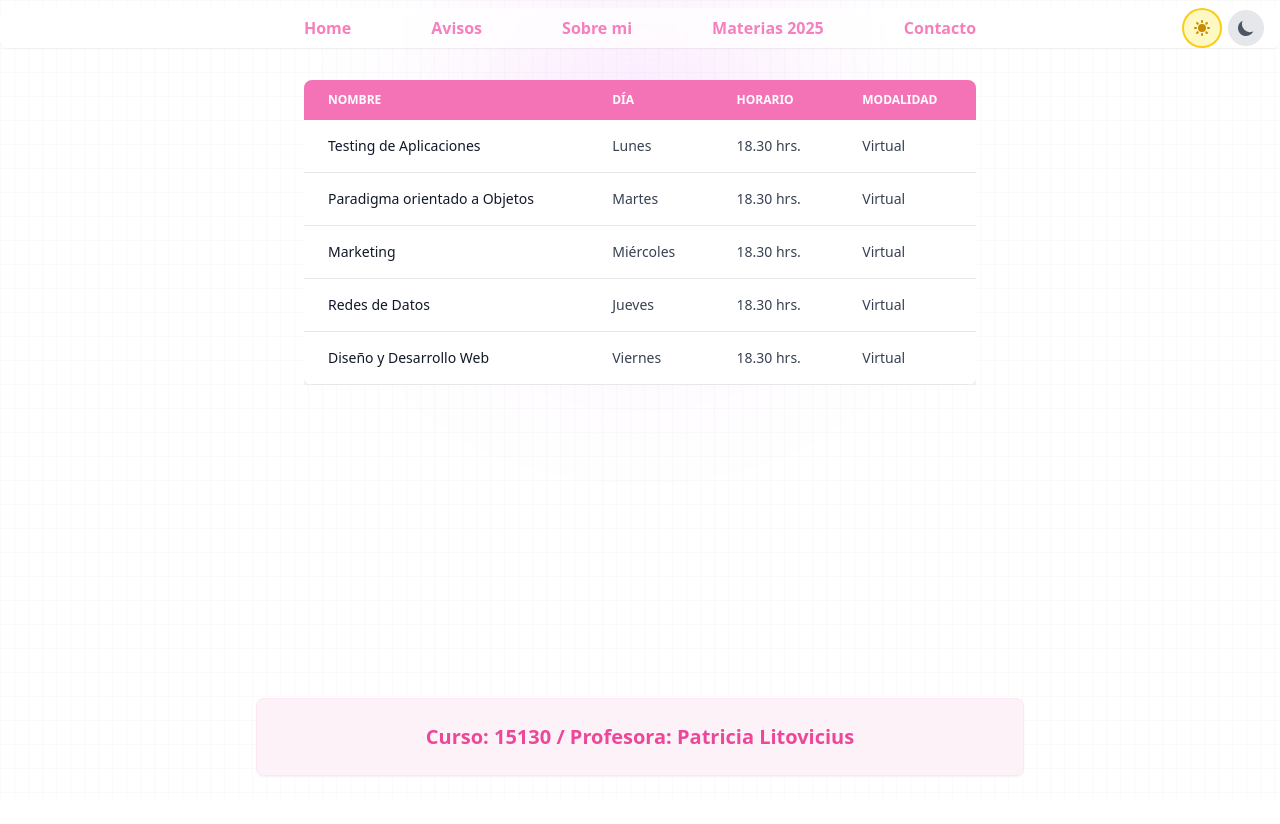
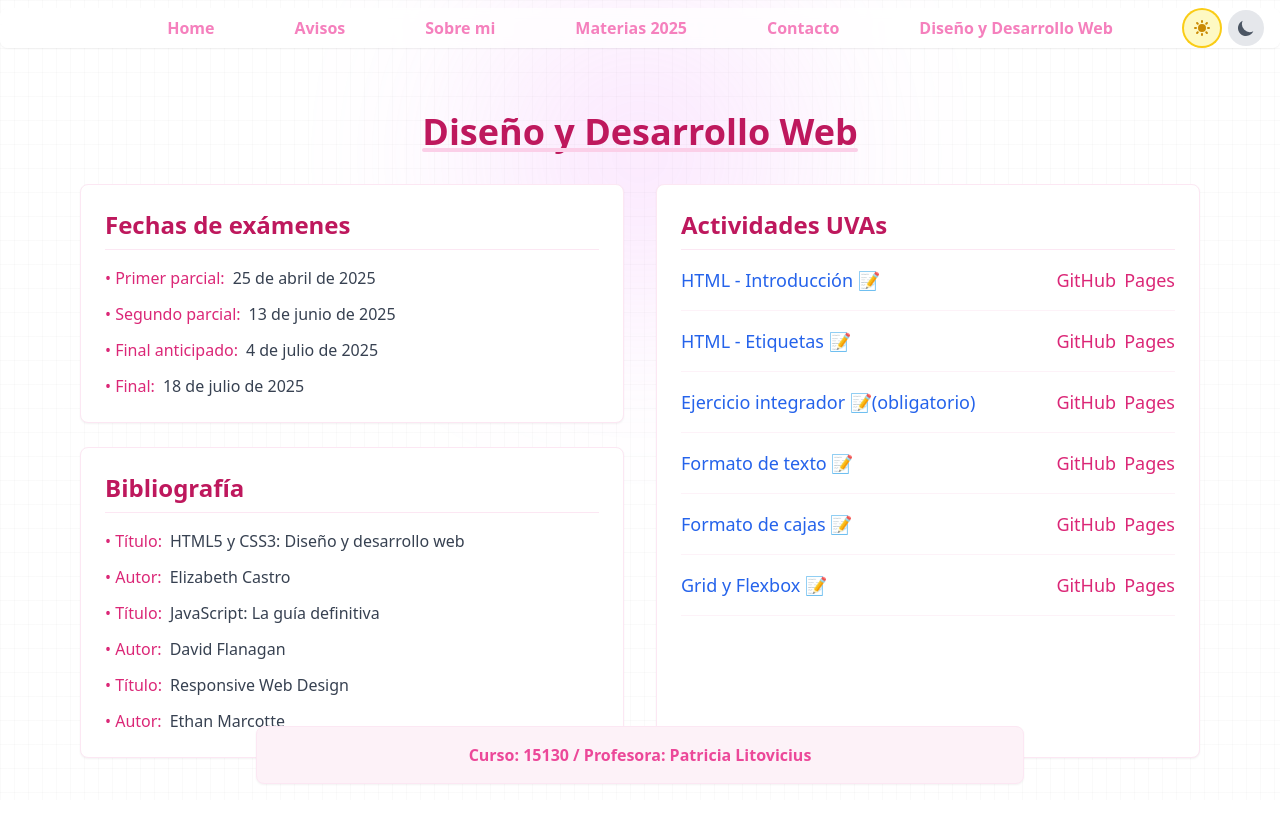
Before and after one commit to aylu2910/ORELLANA_1124248_14062025_Claroscuro, a plain HTML site: page disenioYdesarrolloWeb.html in a window 1280 px wide. Before the commit the page ends 800 px from the top, so only its background shows below. Drawn offline with nearby package versions, Linux system fonts and the light colour scheme.

Commit message:
Add files via upload

```diff
--- a/disenioYdesarrolloWeb.html
+++ b/disenioYdesarrolloWeb.html
@@ -2,15 +2,24 @@
 <html lang="en">
 
 <head>
-  <meta charset="UTF-8">
-  <meta name="viewport" content="width=device-width, initial-scale=1.0">
-  <title>Home - Con Modo Claro/Oscuro</title>
+  <meta charset="UTF-8" />
+  <meta name="viewport" content="width=device-width, initial-scale=1.0" />
+  <title>Diseño y Desarrollo Web</title>
   <script src="https://cdn.tailwindcss.com"></script>
+  <script>
+    // Script para aplicar el tema oscuro inmediatamente si está guardado en localStorage
+    if (localStorage.getItem('theme') === 'dark' || (!('theme' in localStorage) && window.matchMedia('(prefers-color-scheme: dark)').matches)) {
+      document.documentElement.classList.add('dark');
+    } else {
+      document.documentElement.classList.remove('dark');
+    }
+  </script>
   <script>
     tailwind.config = {
       darkMode: 'class',
     }
   </script>
+  <link rel="stylesheet" href="styles.css">
 </head>
 
 <body class="px-4 md:px-0 transition-colors duration-300">
@@ -27,17 +36,19 @@
     <!-- Desktop navigation -->
     <nav
       class="hidden md:flex px-3 text-md font-bold rounded-full text-pink-400 dark:text-pink-300 justify-center items-center relative">
-      <a class="relative block px-6 md:px-10 py-2 text-l opacity-90 text-wrap transition hover:text-pink-500 dark:hover:text-pink-400"
+      <a class="relative block px-6 md:px-10 py-2 text-l opacity-90 text-wrap hover:text-pink-500 dark:hover:text-pink-400"
         href="index.html">Home</a>
-      <a class="relative block px-6 md:px-10 py-2 text-l opacity-90 text-wrap transition hover:text-pink-500 dark:hover:text-pink-400"
+      <a class="relative block px-6 md:px-10 py-2 text-l opacity-90 text-wrap hover:text-pink-500 dark:hover:text-pink-400"
         href="avisos.html">Avisos</a>
       <a id="sobremi-link"
-        class="relative block px-6 md:px-10 py-2 text-l opacity-90 text-wrap transition hover:text-pink-500 dark:hover:text-pink-400"
+        class="relative block px-6 md:px-10 py-2 text-l opacity-90 text-wrap hover:text-pink-500 dark:hover:text-pink-400"
         href="sobremi.html">Sobre mi</a>
-      <a class="relative block px-6 md:px-10 py-2 text-l opacity-90 text-wrap transition hover:text-pink-500 dark:hover:text-pink-400"
+      <a class="relative block px-6 md:px-10 py-2 text-l opacity-90 text-wrap hover:text-pink-500 dark:hover:text-pink-400"
         href="materias2025.html">Materias 2025</a>
-      <a class="relative block px-6 md:px-10 py-2 text-l opacity-90 text-wrap transition hover:text-pink-400 dark:hover:text-pink-300 active"
+      <a class="relative block px-6 md:px-10 py-2 text-l opacity-90 text-wrap hover:text-pink-400 dark:hover:text-pink-300"
         href="contacto.html">Contacto</a>
+      <a class="relative block px-6 md:px-10 py-2 text-l opacity-90 text-wrap hover:text-pink-400 dark:hover:text-pink-300 active"
+        href="disenioYdesarrolloWeb.html">Diseño y Desarrollo Web</a>
 
       <!-- Botones de tema para desktop -->
       <div class="absolute right-4 flex items-center space-x-2">
@@ -60,8 +71,8 @@
       </div>
     </nav>
 
-    <!-- Mobile navigation dropdown mejorado -->
-    <div class="md:hidden flex justify-center items-center space-x-4">
+    <!-- Mobile navigation dropdown -->
+    <div class="md:hidden flex justify-between items-center px-8 py-2">
       <div class="relative">
         <button id="mobile-menu-button"
           class="flex items-center px-4 py-2 text-gray-700 dark:text-gray-200 bg-white dark:bg-gray-800 border border-pink-200 dark:border-pink-700 rounded-md focus:outline-none shadow-sm hover:bg-pink-400 dark:hover:bg-pink-600 transition-colors duration-300">
@@ -71,24 +82,25 @@
             <path stroke-linecap="round" stroke-linejoin="round" stroke-width="2" d="M19 9l-7 7-7-7" />
           </svg>
         </button>
-
         <div id="mobile-menu"
-          class="absolute hidden right-0 w-48 py-2 mt-2 bg-white dark:bg-gray-800 rounded-md shadow-lg border border-pink-100 dark:border-pink-700 transition-colors duration-300">
+          class="absolute hidden -left-8 w-48 py-2 mt-2 bg-white dark:bg-gray-800 rounded-md shadow-lg border border-pink-100 dark:border-pink-700 transition-colors duration-300">
           <a href="index.html"
-            class="block px-4 py-2 text-gray-700 dark:text-gray-200 hover:bg-pink-100 dark:hover:bg-pink-800 transition-colors duration-300">Home</a>
+            class="block px-4 py-2 text-gray-700 dark:text-gray-200 hover:bg-pink-100 dark:hover:bg-pink-600 transition-colors duration-300">Home</a>
           <a href="avisos.html"
-            class="block px-4 py-2 text-gray-700 dark:text-gray-200 hover:bg-pink-100 dark:hover:bg-pink-800 transition-colors duration-300">Avisos</a>
+            class="block px-4 py-2 text-gray-700 dark:text-gray-200 hover:bg-pink-100 dark:hover:bg-pink-600 transition-colors duration-300">Avisos</a>
           <a href="sobremi.html"
-            class="block px-4 py-2 text-gray-700 dark:text-gray-200 hover:bg-pink-100 dark:hover:bg-pink-800 transition-colors duration-300">Sobre
+            class="block px-4 py-2 text-gray-700 dark:text-gray-200 hover:bg-pink-100 dark:hover:bg-pink-600 transition-colors duration-300">Sobre
             mi</a>
           <a href="materias2025.html"
-            class="block px-4 py-2 text-gray-700 dark:text-gray-200 hover:bg-pink-100 dark:hover:bg-pink-800 transition-colors duration-300">Materias
+            class="block px-4 py-2 text-gray-700 dark:text-gray-200 hover:bg-pink-100 dark:hover:bg-pink-600 transition-colors duration-300">Materias
             2025</a>
           <a href="contacto.html"
-            class="block px-4 py-2 text-gray-700 dark:text-gray-200 hover:bg-pink-100 dark:hover:bg-pink-800 transition-colors duration-300">Contacto</a>
+            class="block px-4 py-2 text-gray-700 dark:text-gray-200 hover:bg-pink-100 dark:hover:bg-pink-600 transition-colors duration-300">Contacto</a>
+          <a href="disenioYdesarrolloWeb.html"
+            class="block px-4 py-2 text-gray-700 dark:text-gray-200 hover:bg-pink-100 dark:hover:bg-pink-600 transition-colors duration-300 active">Diseño
+            y Desarrollo Web</a>
         </div>
       </div>
-
       <!-- Botones de tema para mobile -->
       <div class="flex items-center space-x-2">
         <button id="light-mode-btn-mobile"
@@ -111,119 +123,180 @@
     </div>
   </header>
 
-  <main class="flex flex-col items-center justify-center mt-24 md:mt-20 dark:text-white">
-    <div class="w-full md:max-w-3xl lg:max-w-2xl mx-auto overflow-x-auto dark:text-white">
-      <div class="relative overflow-x-auto shadow-md sm:rounded-lg dark:text-white">
-        <table class="w-full text-sm text-left rtl:text-right text-gray-500 dark:text-white">
-          <thead class="text-xs text-gray-700 dark:text-gray-300 uppercase bg-pink-400 dark:bg-pink-600">
-            <tr>
-              <th scope="col" class="px-3 py-2 md:px-6 md:py-3 text-white">
-                Nombre
-              </th>
-              <th scope="col" class="px-3 py-2 md:px-6 md:py-3 text-white">
-                Día
-              </th>
-              <th scope="col" class="px-3 py-2 md:px-6 md:py-3 text-white">
-                Horario
-              </th>
-              <th scope="col" class="px-3 py-2 md:px-6 md:py-3 text-white">
-                Modalidad
-              </th>
-            </tr>
-          </thead>
-          <tbody>
-            <tr
-              class="bg-white dark:bg-gray-800 border-b border-gray-200 dark:border-gray-700 hover:bg-gray-50 dark:hover:bg-gray-700 transition-colors duration-300">
-              <th scope="row"
-                class="px-3 py-2 md:px-6 md:py-4 font-medium text-gray-900 dark:text-gray-100 whitespace-normal md:whitespace-nowrap">
-                Testing de Aplicaciones
-              </th>
-              <td class="px-3 py-2 md:px-6 md:py-4 text-gray-700 dark:text-gray-300">
-                Lunes
-              </td>
-              <td class="px-3 py-2 md:px-6 md:py-4 text-gray-700 dark:text-gray-300">
-                18.30 hrs.
-              </td>
-              <td class="px-3 py-2 md:px-6 md:py-4 text-gray-700 dark:text-gray-300">
-                Virtual
-              </td>
-            </tr>
-            <tr
-              class="bg-white dark:bg-gray-800 border-b border-gray-200 dark:border-gray-700 hover:bg-gray-50 dark:hover:bg-gray-700 transition-colors duration-300">
-              <th scope="row"
-                class="px-3 py-2 md:px-6 md:py-4 font-medium text-gray-900 dark:text-gray-100 whitespace-normal md:whitespace-nowrap">
-                Paradigma orientado a Objetos
-              </th>
-              <td class="px-3 py-2 md:px-6 md:py-4 text-gray-700 dark:text-gray-300">
-                Martes
-              </td>
-              <td class="px-3 py-2 md:px-6 md:py-4 text-gray-700 dark:text-gray-300">
-                18.30 hrs.
-              </td>
-              <td class="px-3 py-2 md:px-6 md:py-4 text-gray-700 dark:text-gray-300">
-                Virtual
-              </td>
-            </tr>
-            <tr
-              class="bg-white dark:bg-gray-800 border-b border-gray-200 dark:border-gray-700 hover:bg-gray-50 dark:hover:bg-gray-700 transition-colors duration-300">
-              <th scope="row"
-                class="px-3 py-2 md:px-6 md:py-4 font-medium text-gray-900 dark:text-gray-100 whitespace-normal md:whitespace-nowrap">
-                Marketing
-              </th>
-              <td class="px-3 py-2 md:px-6 md:py-4 text-gray-700 dark:text-gray-300">
-                Miércoles
-              </td>
-              <td class="px-3 py-2 md:px-6 md:py-4 text-gray-700 dark:text-gray-300">
-                18.30 hrs.
-              </td>
-              <td class="px-3 py-2 md:px-6 md:py-4 text-gray-700 dark:text-gray-300">
-                Virtual
-              </td>
-            </tr>
-            <tr
-              class="bg-white dark:bg-gray-800 border-b border-gray-200 dark:border-gray-700 hover:bg-gray-50 dark:hover:bg-gray-700 transition-colors duration-300">
-              <th scope="row"
-                class="px-3 py-2 md:px-6 md:py-4 font-medium text-gray-900 dark:text-gray-100 whitespace-normal md:whitespace-nowrap">
-                Redes de Datos
-              </th>
-              <td class="px-3 py-2 md:px-6 md:py-4 text-gray-700 dark:text-gray-300">
-                Jueves
-              </td>
-              <td class="px-3 py-2 md:px-6 md:py-4 text-gray-700 dark:text-gray-300">
-                18.30 hrs.
-              </td>
-              <td class="px-3 py-2 md:px-6 md:py-4 text-gray-700 dark:text-gray-300">
-                Virtual
-              </td>
-            </tr>
-            <tr
-              class="bg-white dark:bg-gray-800 border-b border-gray-200 dark:border-gray-700 hover:bg-gray-50 dark:hover:bg-gray-700 transition-colors duration-300">
-              <th scope="row"
-                class="px-3 py-2 md:px-6 md:py-4 font-medium text-gray-900 dark:text-gray-100 whitespace-normal md:whitespace-nowrap">
-                Diseño y Desarrollo Web
-              </th>
-              <td class="px-3 py-2 md:px-6 md:py-4 text-gray-700 dark:text-gray-300">
-                Viernes
-              </td>
-              <td class="px-3 py-2 md:px-6 md:py-4 text-gray-700 dark:text-gray-300">
-                18.30 hrs.
-              </td>
-              <td class="px-3 py-2 md:px-6 md:py-4 text-gray-700 dark:text-gray-300">
-                Virtual
-              </td>
-            </tr>
-          </tbody>
-        </table>
+  <main class="flex flex-col items-center justify-center mt-24 md:mt-20 dark:text-white pb-20">
+    <div class="text-center py-8">
+      <h1 class="text-4xl font-bold text-pink-700 relative inline-block dark:text-pink-300">
+        Diseño y Desarrollo Web
+        <span class="absolute bottom-0 left-0 w-full h-1 bg-pink-200 rounded-full dark:bg-pink-700"></span>
+      </h1>
+    </div>
+
+    <div class="grid grid-cols-1 md:grid-cols-2 gap-8 mb-8 w-full md:max-w-6xl px-4">
+      <div class="space-y-6">
+        <!-- Sección - Fecha de exámenes -->
+        <div
+          class="bg-white p-6 rounded-lg shadow-sm border border-pink-100 hover:shadow-md transition duration-300 dark:bg-gray-800 dark:border-pink-700">
+          <h2
+            class="text-2xl font-semibold text-pink-700 mb-4 border-b border-pink-100 pb-2 dark:text-pink-400 dark:border-pink-500">
+            Fechas de exámenes</h2>
+          <ul class="space-y-3 text-gray-700 dark:text-gray-200">
+            <li class="flex items-start">
+              <span class="font-medium mr-2 text-pink-600 dark:text-pink-300">• Primer parcial:</span> 25 de abril de
+              2025
+            </li>
+            <li class="flex items-start">
+              <span class="font-medium mr-2 text-pink-600 dark:text-pink-300">• Segundo parcial:</span> 13 de junio de
+              2025
+            </li>
+            <li class="flex items-start">
+              <span class="font-medium mr-2 text-pink-600 dark:text-pink-300">• Final anticipado:</span> 4 de julio de
+              2025
+            </li>
+            <li class="flex items-start">
+              <span class="font-medium mr-2 text-pink-600 dark:text-pink-300">• Final:</span> 18 de julio de 2025
+            </li>
+          </ul>
+        </div>
+
+        <!-- Sección - Bibliografía -->
+        <div
+          class="bg-white p-6 rounded-lg shadow-sm border border-pink-100 hover:shadow-md transition duration-300 dark:bg-gray-800 dark:border-pink-700">
+          <h2
+            class="text-2xl font-semibold text-pink-700 mb-4 border-b border-pink-100 pb-2 dark:text-pink-400 dark:border-pink-500">
+            Bibliografía</h2>
+          <ul class="space-y-3 text-gray-700 dark:text-gray-200">
+            <li class="flex items-start">
+              <span class="font-medium mr-2 text-pink-600 dark:text-pink-300">• Título:</span> HTML5 y CSS3: Diseño y
+              desarrollo web
+            </li>
+            <li class="flex items-start">
+              <span class="font-medium mr-2 text-pink-600 dark:text-pink-300">• Autor:</span> Elizabeth Castro
+            </li>
+            <li class="flex items-start">
+              <span class="font-medium mr-2 text-pink-600 dark:text-pink-300">• Título:</span> JavaScript: La guía
+              definitiva
+            </li>
+            <li class="flex items-start">
+              <span class="font-medium mr-2 text-pink-600 dark:text-pink-300">• Autor:</span> David Flanagan
+            </li>
+            <li class="flex items-start">
+              <span class="font-medium mr-2 text-pink-600 dark:text-pink-300">• Título:</span> Responsive Web Design
+            </li>
+            <li class="flex items-start">
+              <span class="font-medium mr-2 text-pink-600 dark:text-pink-300">• Autor:</span> Ethan Marcotte
+            </li>
+          </ul>
+        </div>
+      </div>
+
+      <!-- Sección - Actividades UVAs -->
+      <div
+        class="bg-white p-6 rounded-lg shadow-sm border border-pink-100 h-full hover:shadow-md transition duration-300 dark:bg-gray-800 dark:border-pink-700">
+        <h2
+          class="text-2xl font-semibold text-pink-700 mb-4 border-b border-pink-100 pb-2 dark:text-pink-400 dark:border-pink-500">
+          Actividades UVAs</h2>
+        <div class="space-y-4">
+          <div class="border-b border-pink-50 pb-4 dark:border-gray-600">
+            <h3 class="text-lg font-medium text-pink-600 dark:text-pink-300 flex items-center flex-wrap w-full">
+              <a href="https://github.com/aylu2910/ORELLANA_-1124248_11042025_IntroaHTML"
+                class="text-blue-600 dark:text-blue-400 hover:underline">HTML - Introducción 📝</a>
+              <span class="flex space-x-2 mt-2 md:mt-0 md:ml-auto">
+                <a href="https://github.com/aylu2910/tu-primer-repo-github" target="_blank" class="pill-button">
+                  GitHub
+                </a>
+                <a href="https://github.com/aylu2910/tu-segundo-repo-github" target="_blank" class="pill-button">
+                  Pages
+                </a>
+              </span>
+            </h3>
+          </div>
+
+          <div class="border-b border-pink-50 pb-4 dark:border-gray-600">
+            <h3 class="text-lg font-medium text-pink-600 dark:text-pink-300 flex items-center flex-wrap w-full">
+              <a href="https://github.com/aylu2910/ORELLANA_-1124248_26042025_HTMLEtiquetas"
+                class="text-blue-600 dark:text-blue-400 hover:underline">HTML - Etiquetas 📝</a>
+              <span class="flex space-x-2 mt-2 md:mt-0 md:ml-auto">
+                <a href="https://github.com/aylu2910/tu-primer-repo-github" target="_blank" class="pill-button">
+                  GitHub
+                </a>
+                <a href="https://github.com/aylu2910/tu-segundo-repo-github" target="_blank" class="pill-button">
+                  Pages
+                </a>
+              </span>
+            </h3>
+          </div>
+
+          <div class="border-b border-pink-50 pb-4 dark:border-gray-600">
+            <h3 class="text-lg font-medium text-pink-600 dark:text-pink-300 flex items-center flex-wrap w-full">
+              <a href="https://github.com/aylu2910/ORELLANA_1124248_24042025_Integracion"
+                class="text-blue-600 dark:text-blue-400 hover:underline">Ejercicio integrador
+                📝(obligatorio)</a>
+              <span class="flex space-x-2 mt-2 md:mt-0 md:ml-auto">
+                <a href="https://github.com/aylu2910/tu-primer-repo-github" target="_blank" class="pill-button">
+                  GitHub
+                </a>
+                <a href="https://github.com/aylu2910/tu-segundo-repo-github" target="_blank" class="pill-button">
+                  Pages
+                </a>
+              </span>
+            </h3>
+          </div>
+          <div class="border-b border-pink-50 pb-4 dark:border-gray-600">
+            <h3 class="text-lg font-medium text-pink-600 dark:text-pink-300 flex items-center flex-wrap w-full">
+              <a href="https://github.com/aylu2910/ORELLANA_-1124248_24042025_Formatodetexto"
+                class="text-blue-600 dark:text-blue-400 hover:underline">Formato de texto 📝
+              </a>
+              <span class="flex space-x-2 mt-2 md:mt-0 md:ml-auto">
+                <a href="https://github.com/aylu2910/tu-primer-repo-github" target="_blank" class="pill-button">
+                  GitHub
+                </a>
+                <a href="https://github.com/aylu2910/tu-segundo-repo-github" target="_blank" class="pill-button">
+                  Pages
+                </a>
+              </span>
+            </h3>
+          </div>
+          <div class="border-b border-pink-50 pb-4 dark:border-gray-600">
+            <h3 class="text-lg font-medium text-pink-600 dark:text-pink-300 flex items-center flex-wrap w-full">
+              <a href="https://github.com/aylu2910/ORELLANA_1124248_24042025_Formatodecajas"
+                class="text-blue-600 dark:text-blue-400 hover:underline">Formato de cajas 📝
+              </a>
+              <span class="flex space-x-2 mt-2 md:mt-0 md:ml-auto">
+                <a href="https://github.com/aylu2910/tu-primer-repo-github" target="_blank" class="pill-button">
+                  GitHub
+                </a>
+                <a href="https://github.com/aylu2910/tu-segundo-repo-github" target="_blank" class="pill-button">
+                  Pages
+                </a>
+              </span>
+            </h3>
+          </div>
+          <div class="border-b border-pink-50 pb-4 dark:border-gray-600">
+            <h3 class="text-lg font-medium text-pink-600 dark:text-pink-300 flex items-center flex-wrap w-full">
+              <a href="https://github.com/aylu2910/ORELLANA_1124248_24042025_GridYFlexbox"
+                class="text-blue-600 dark:text-blue-400 hover:underline">Grid y Flexbox 📝
+              </a>
+              <span class="flex space-x-2 mt-2 md:mt-0 md:ml-auto">
+                <a href="https://github.com/aylu2910/tu-primer-repo-github" target="_blank" class="pill-button">
+                  GitHub
+                </a>
+                <a href="https://github.com/aylu2910/tu-segundo-repo-github" target="_blank" class="pill-button">
+                  Pages
+                </a>
+              </span>
+            </h3>
+          </div>
+        </div>
       </div>
     </div>
   </main>
 
   <footer
-    class="fixed bottom-0 left-0 w-3/5 mx-auto flex justify-center items-end bg-pink-50 dark:bg-gray-800 p-6 mb-6 text-center rounded-lg shadow-sm border border-pink-100 dark:border-pink-700 transition-colors duration-300 z-50"
+    class="fixed bottom-0 left-0 w-3/5 mx-auto flex justify-center items-end bg-pink-50 dark:bg-gray-800 p-4 mb-4 text-center rounded-lg shadow-sm border border-pink-100 dark:border-pink-700 transition-colors duration-300 z-50"
     style="left: 50%; transform: translateX(-50%);">
-    <p class="text-xl font-semibold text-pink-500 dark:text-pink-400">Curso: 15130 / Profesora: Patricia Litovicius</p>
+    <p class="text-base font-semibold text-pink-500 dark:text-pink-400">Curso: 15130 / Profesora: Patricia Litovicius
+    </p>
   </footer>
-
 
   <!-- JavaScript para menú con dropdown en mobile -->
   <script src="index.js"></script>
```
